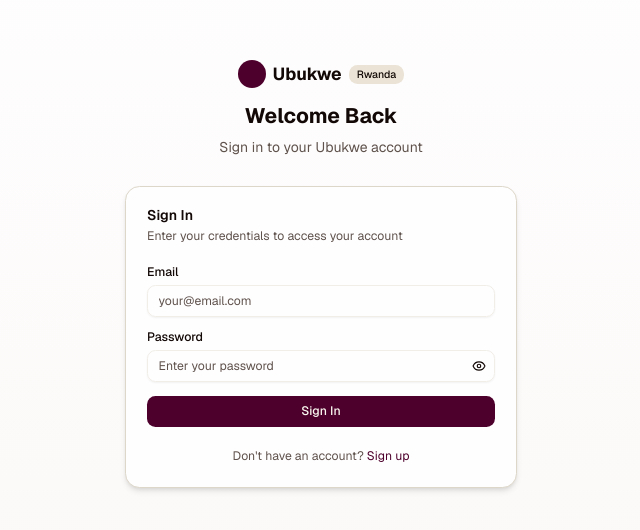
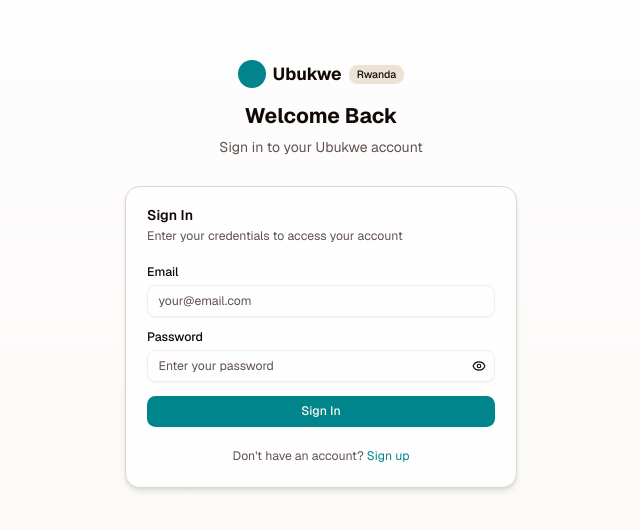
Before and after one commit to Dushime20/Ubukwe, a Next.js app: page /auth/signin in a window 1280 px wide. Shown: the part 126-656 px from the top of the page, without its empty margins (319-959 px from the left). Built offline with nearby package versions, Linux system fonts and the light colour scheme; no server answers.

Commit message:
feat: add global CSS with a Rose Gold Elegance theme, including light/dark modes and utility styles.

```diff
--- a/app/globals.css
+++ b/app/globals.css
@@ -4,63 +4,63 @@
 @custom-variant dark (&:is(.dark *));
 
 :root {
-  /* Updated to Rwandan cultural color palette */
+  /* Updated to Rose Gold Elegance palette */
   --background: #fffeff;
   --foreground: oklch(0.15 0.02 45);
   --card: #fffeff;
   --card-foreground: oklch(0.15 0.02 45);
   --popover: #fffeff;
   --popover-foreground: oklch(0.15 0.02 45);
-  --primary: oklch(0.25 0.15 350); /* Dark maroon */
+  --primary: oklch(0.55 0.12 200); /* Rose Gold - Elegant and romantic */
   --primary-foreground: oklch(0.98 0.01 85);
   --secondary: oklch(0.92 0.02 85); /* Cream */
   --secondary-foreground: oklch(0.15 0.02 45);
   --muted: oklch(0.95 0.01 85);
   --muted-foreground: oklch(0.45 0.02 45);
-  --accent: oklch(0.25 0.15 350); /* Dark maroon */
+  --accent: oklch(0.55 0.12 200); /* Rose Gold accent */
   --accent-foreground: oklch(0.98 0.01 85);
   --destructive: oklch(0.577 0.245 27.325);
   --destructive-foreground: oklch(0.98 0.01 85);
   --border: oklch(0.88 0.02 85);
   --input: oklch(0.95 0.01 85);
-  --ring: oklch(0.25 0.15 350);
-  --chart-1: oklch(0.25 0.15 350);
-  --chart-2: oklch(0.25 0.15 350);
+  --ring: oklch(0.55 0.12 200);
+  --chart-1: oklch(0.55 0.12 200);
+  --chart-2: oklch(76.079% 0.06953 188.818);
   --chart-3: oklch(0.55 0.18 25);
-  --chart-4: oklch(0.85 0.08 55);
+  --chart-4: oklch(76.079% 0.06953 188.818);
   --chart-5: oklch(0.45 0.15 15);
   --radius: 0.75rem;
   --sidebar: #fffeff;
   --sidebar-foreground: oklch(0.15 0.02 45);
-  --sidebar-primary: oklch(0.25 0.15 350);
+  --sidebar-primary: oklch(0.55 0.12 200);
   --sidebar-primary-foreground: oklch(0.98 0.01 85);
   --sidebar-accent: oklch(0.92 0.02 85);
   --sidebar-accent-foreground: oklch(0.15 0.02 45);
   --sidebar-border: oklch(0.88 0.02 85);
-  --sidebar-ring: oklch(0.25 0.15 350);
+  --sidebar-ring: oklch(0.55 0.12 200);
 }
 
 .dark {
-  /* Dark mode with cultural warmth */
+  /* Dark mode with rose gold warmth */
   --background: oklch(0.12 0.02 45);
   --foreground: oklch(0.95 0.01 85);
   --card: oklch(0.15 0.02 45);
   --card-foreground: oklch(0.95 0.01 85);
   --popover: oklch(0.15 0.02 45);
   --popover-foreground: oklch(0.95 0.01 85);
-  --primary: oklch(0.25 0.15 350);
+  --primary: oklch(0.55 0.12 200); /* Lighter rose gold for dark mode */
   --primary-foreground: oklch(0.12 0.02 45);
   --secondary: oklch(0.25 0.02 45);
   --secondary-foreground: oklch(0.95 0.01 85);
   --muted: oklch(0.22 0.02 45);
   --muted-foreground: oklch(0.65 0.02 45);
-  --accent: oklch(0.85 0.08 35);
+  --accent: oklch(0.55 0.12 200); /* Rose gold accent */
   --accent-foreground: oklch(0.12 0.02 45);
   --destructive: oklch(0.55 0.2 25);
   --destructive-foreground: oklch(0.95 0.01 85);
   --border: oklch(0.25 0.02 45);
   --input: oklch(0.22 0.02 45);
-  --ring: oklch(0.25 0.15 350);
+  --ring: oklch(0.55 0.12 200);
 }
 
 @theme inline {
```
